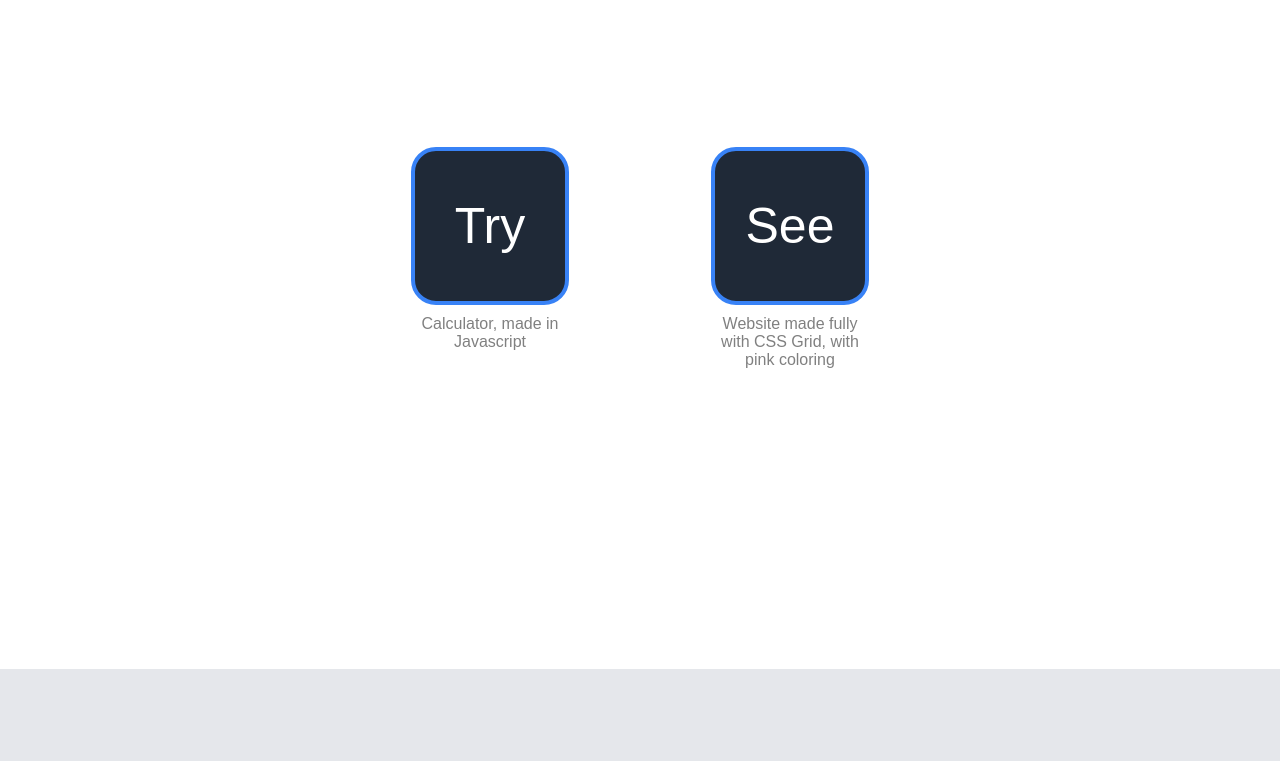
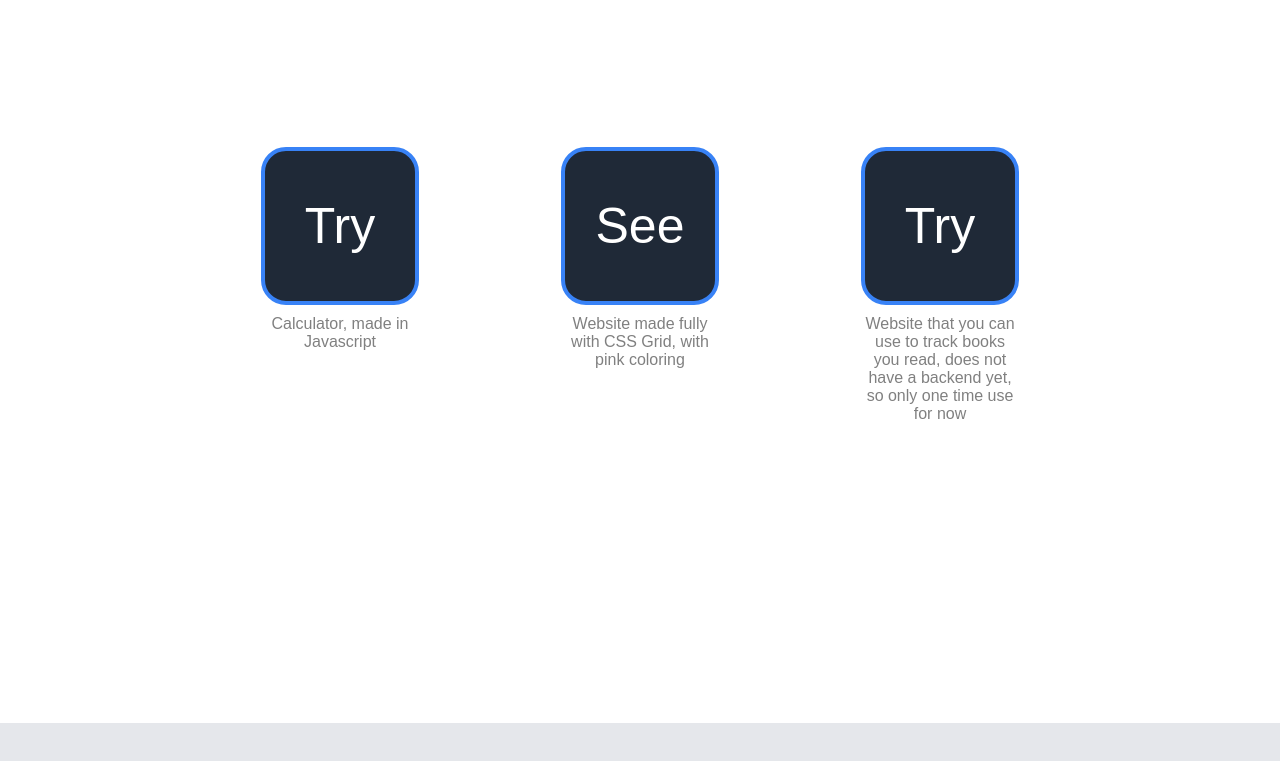
Before and after one commit to Davidhanko/LandingPage, a plain HTML site: page index.html in a window 1280 px wide. Shown: the part 1344-2105 px from the top of the page. Drawn offline with Linux system fonts and the light colour scheme.

Commit message:
Added 1 new projects

```diff
--- a/index.html
+++ b/index.html
@@ -61,6 +61,10 @@
                 <div class="infoSquare"><a class="tsq" href="https://davidhanko.github.io/Admin-dashboard/">See</a></div>
                 <div class="infoDIVText">Website made fully with CSS Grid, with pink coloring</div>
             </div>
+            <div class="InfoTable">
+                <div class="infoSquare"><a class="tsq" href="https://davidhanko.github.io/Library/">Try</a></div>
+                <div class="infoDIVText">Website that you can use to track books you read, does not have a backend yet, so only one time use for now</div>
+            </div>
         </div>
     </div>
 
```
